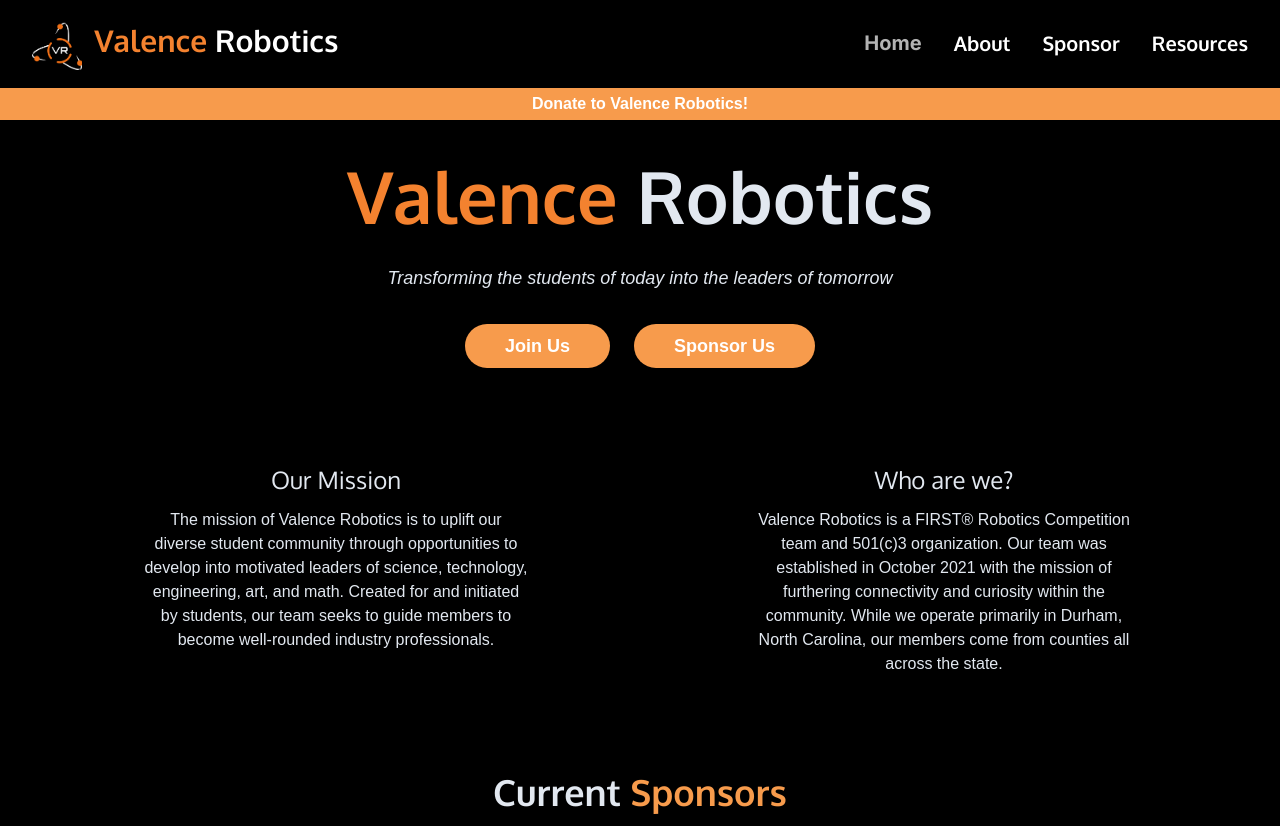
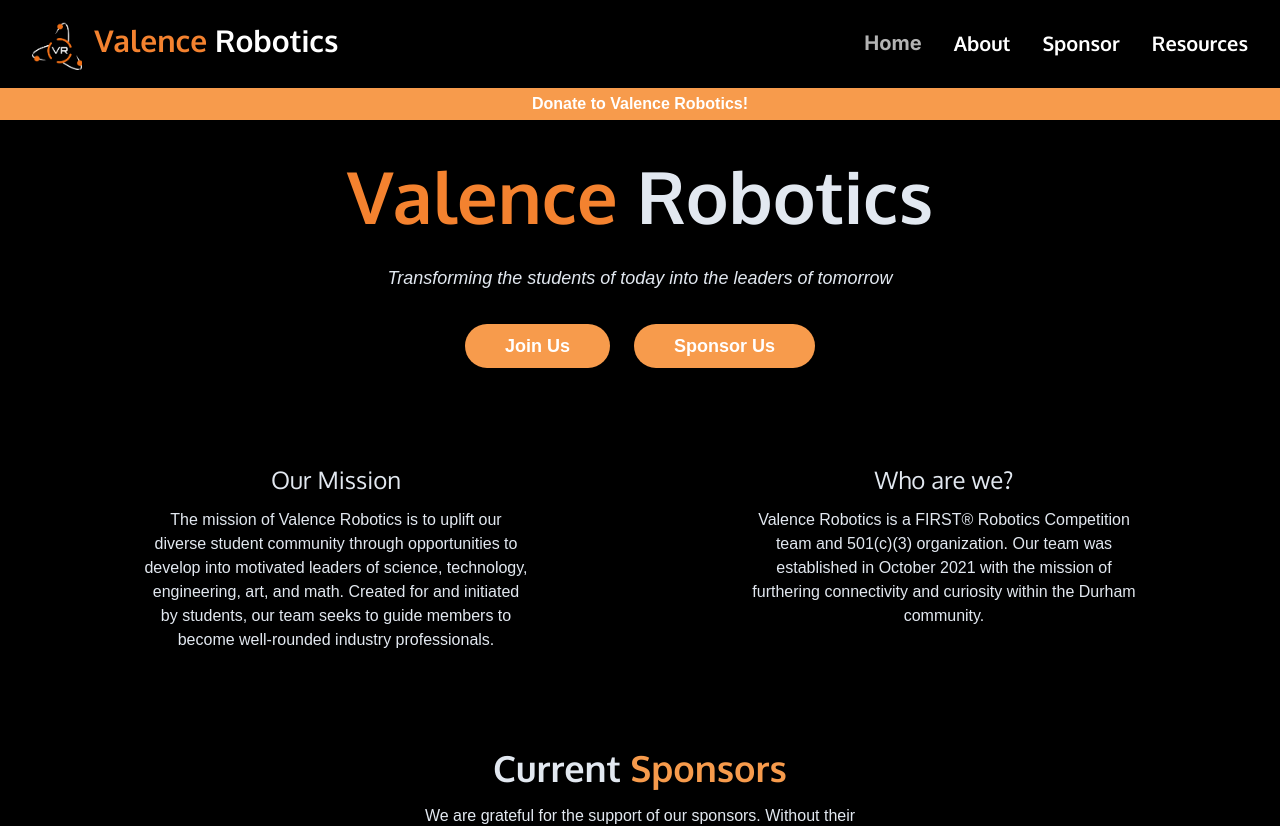
Before and after one commit to ValenceRobotics/www, a Next.js app: page / in a window 1280 px wide. Shown: the top 826 px of the page. Built offline with nearby package versions, Linux system fonts and the light colour scheme; a web font is replaced by a local one.

Commit message:
update "who are we" section

```diff
--- a/app/page.tsx
+++ b/app/page.tsx
@@ -53,11 +53,10 @@
               Who are we?
             </h3>
             <p className="text-center max-w-md mx-auto mt-3 font-para">
-              Valence Robotics is a FIRST® Robotics Competition team and 501(c)3
-              organization. Our team was established in October 2021 with the
-              mission of furthering connectivity and curiosity within the
-              community. While we operate primarily in Durham, North Carolina,
-              our members come from counties all across the state.
+              Valence Robotics is a FIRST® Robotics Competition team and
+              501(c)(3) organization. Our team was established in October 2021
+              with the mission of furthering connectivity and curiosity within
+              the Durham community.
             </p>
           </div>
         </div>
```
